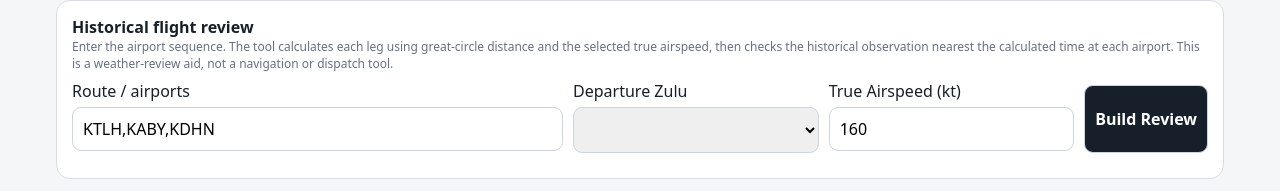
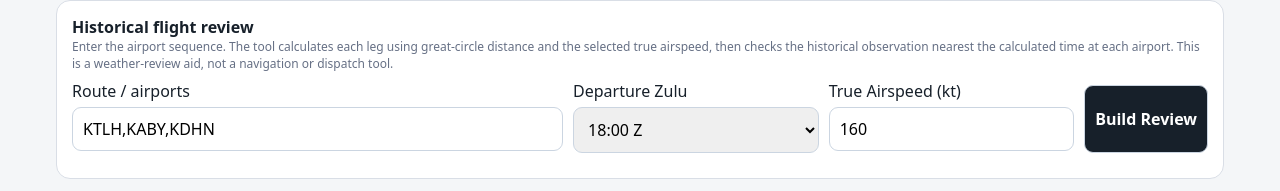
Before and after one commit to n817tr-sketch/historical-metar-explorer, a plain HTML site: page index.html in a window 1280 px wide. Shown: the part 392-583 px from the top of the page. Drawn offline with Linux system fonts and the light colour scheme.

Commit message:
Fix departure Zulu selector

```diff
--- a/index.html
+++ b/index.html
@@ -25,8 +25,32 @@
 <div class="grid route-controls">
 
 <label>Route / airports<input id="route" value="KTLH,KABY,KDHN"></label>
-
-<label>Departure Zulu<select id="dep"></select></label>
+<label>Departure Zulu<select id="dep">
+<option value="00:00">00:00 Z</option>
+<option value="01:00">01:00 Z</option>
+<option value="02:00">02:00 Z</option>
+<option value="03:00">03:00 Z</option>
+<option value="04:00">04:00 Z</option>
+<option value="05:00">05:00 Z</option>
+<option value="06:00">06:00 Z</option>
+<option value="07:00">07:00 Z</option>
+<option value="08:00">08:00 Z</option>
+<option value="09:00">09:00 Z</option>
+<option value="10:00">10:00 Z</option>
+<option value="11:00">11:00 Z</option>
+<option value="12:00">12:00 Z</option>
+<option value="13:00">13:00 Z</option>
+<option value="14:00">14:00 Z</option>
+<option value="15:00">15:00 Z</option>
+<option value="16:00">16:00 Z</option>
+<option value="17:00">17:00 Z</option>
+<option value="18:00" selected>18:00 Z</option>
+<option value="19:00">19:00 Z</option>
+<option value="20:00">20:00 Z</option>
+<option value="21:00">21:00 Z</option>
+<option value="22:00">22:00 Z</option>
+<option value="23:00">23:00 Z</option>
+</select></label>
 
 <label>True Airspeed (kt)<input id="tas" value="160" type="number" min="40" max="250" step="1"></label>
 
```
